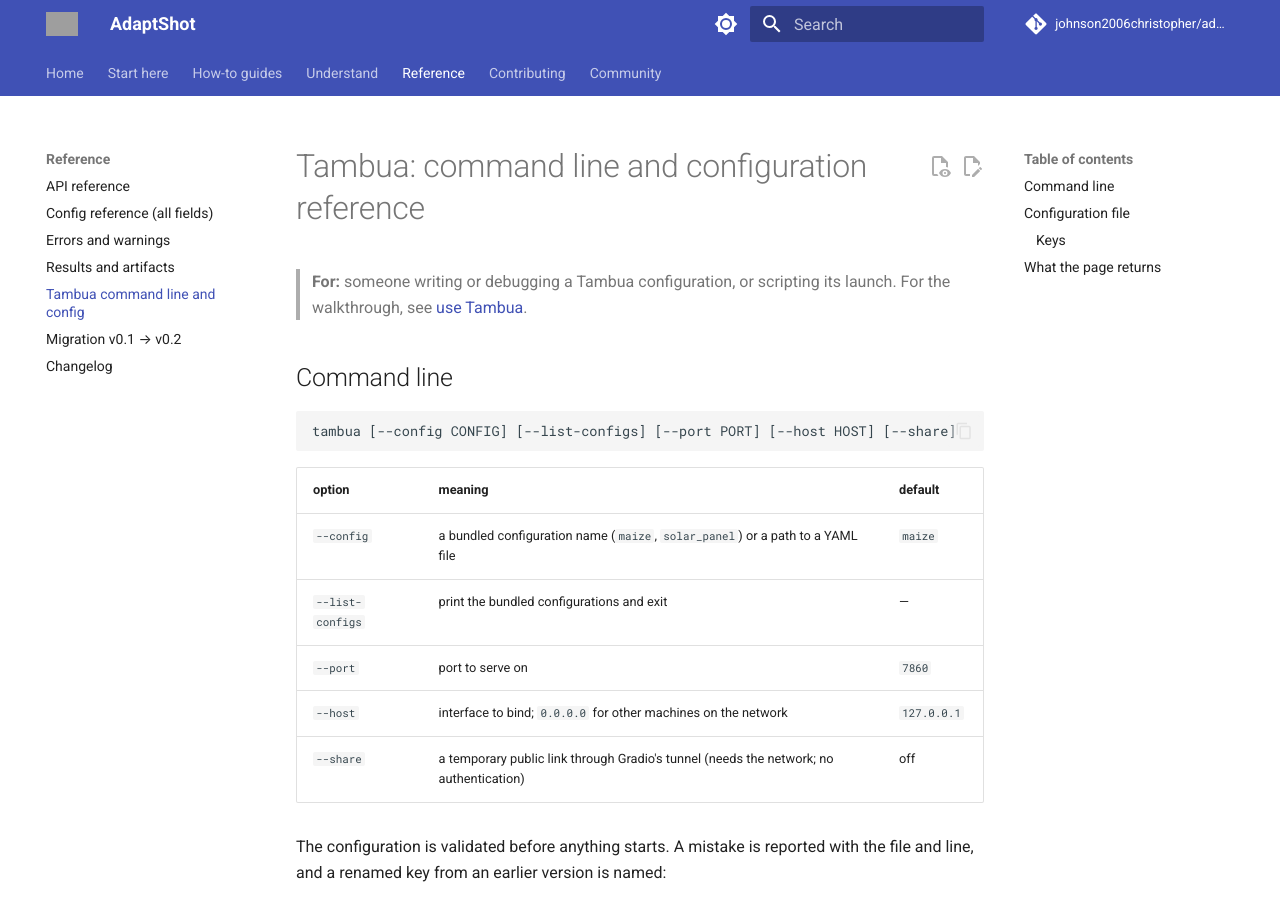
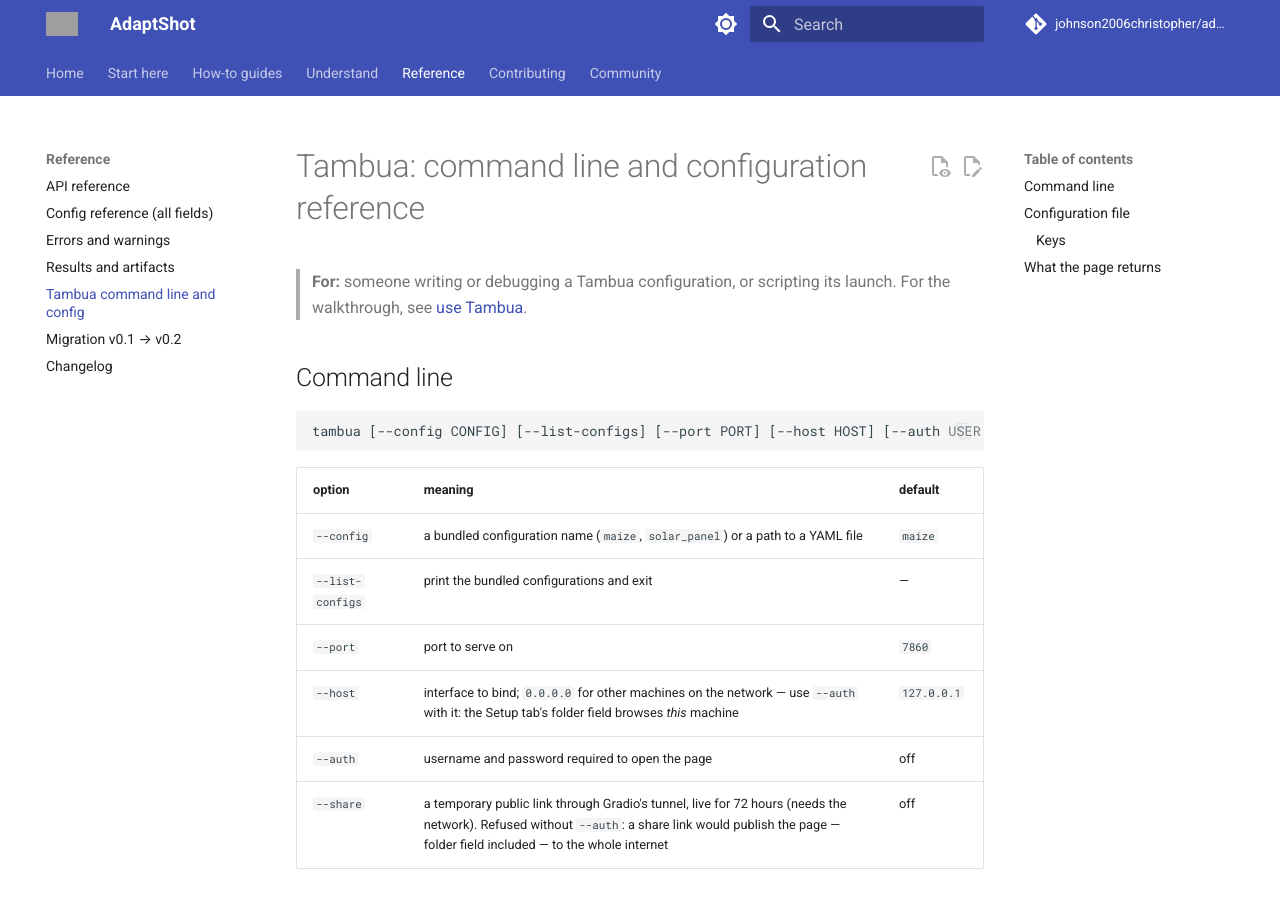
Before and after one commit to johnson2006christopher/adaptshot, an MkDocs documentation site: the page built from docs/reference/tambua-cli.md, in a window 1280 px wide and 900 px high. Built offline with MkDocs 1.6.1 and Material for MkDocs 9.7.7, drawn with Linux system fonts in a browser that asks for light colours; comment, search, counter and statistics services are not loaded; grey boxes are pictures that could not be loaded.

Commit message:
docs: tambua CLI reference gains --auth and honest --share semantics (#105)

````diff
--- a/docs/reference/tambua-cli.md
+++ b/docs/reference/tambua-cli.md
@@ -5,7 +5,7 @@
 ## Command line
 
 ```text
-tambua [--config CONFIG] [--list-configs] [--port PORT] [--host HOST] [--share]
+tambua [--config CONFIG] [--list-configs] [--port PORT] [--host HOST] [--auth USER:PASS] [--share]
 ```
 
 | option | meaning | default |
@@ -13,8 +13,9 @@
 | `--config` | a bundled configuration name (`maize`, `solar_panel`) or a path to a YAML file | `maize` |
 | `--list-configs` | print the bundled configurations and exit | — |
 | `--port` | port to serve on | `7860` |
-| `--host` | interface to bind; `0.0.0.0` for other machines on the network | `127.0.0.1` |
-| `--share` | a temporary public link through Gradio's tunnel (needs the network; no authentication) | off |
+| `--host` | interface to bind; `0.0.0.0` for other machines on the network — use `--auth` with it: the Setup tab's folder field browses *this* machine | `127.0.0.1` |
+| `--auth` | username and password required to open the page | off |
+| `--share` | a temporary public link through Gradio's tunnel, live for 72 hours (needs the network). Refused without `--auth`: a share link would publish the page — folder field included — to the whole internet | off |
 
 The configuration is validated before anything starts. A mistake is reported with the file and line, and a renamed key from an earlier version is named:
 
````
